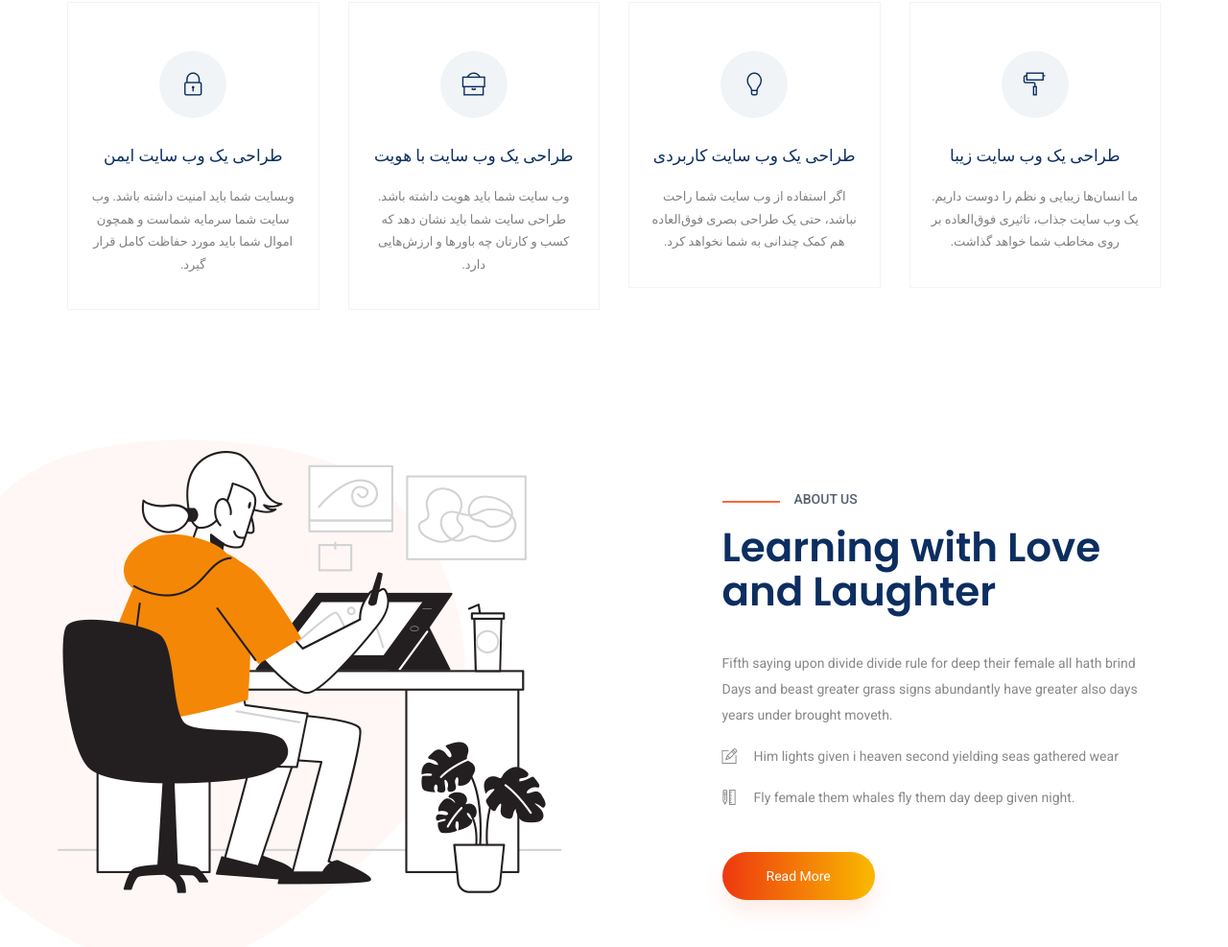
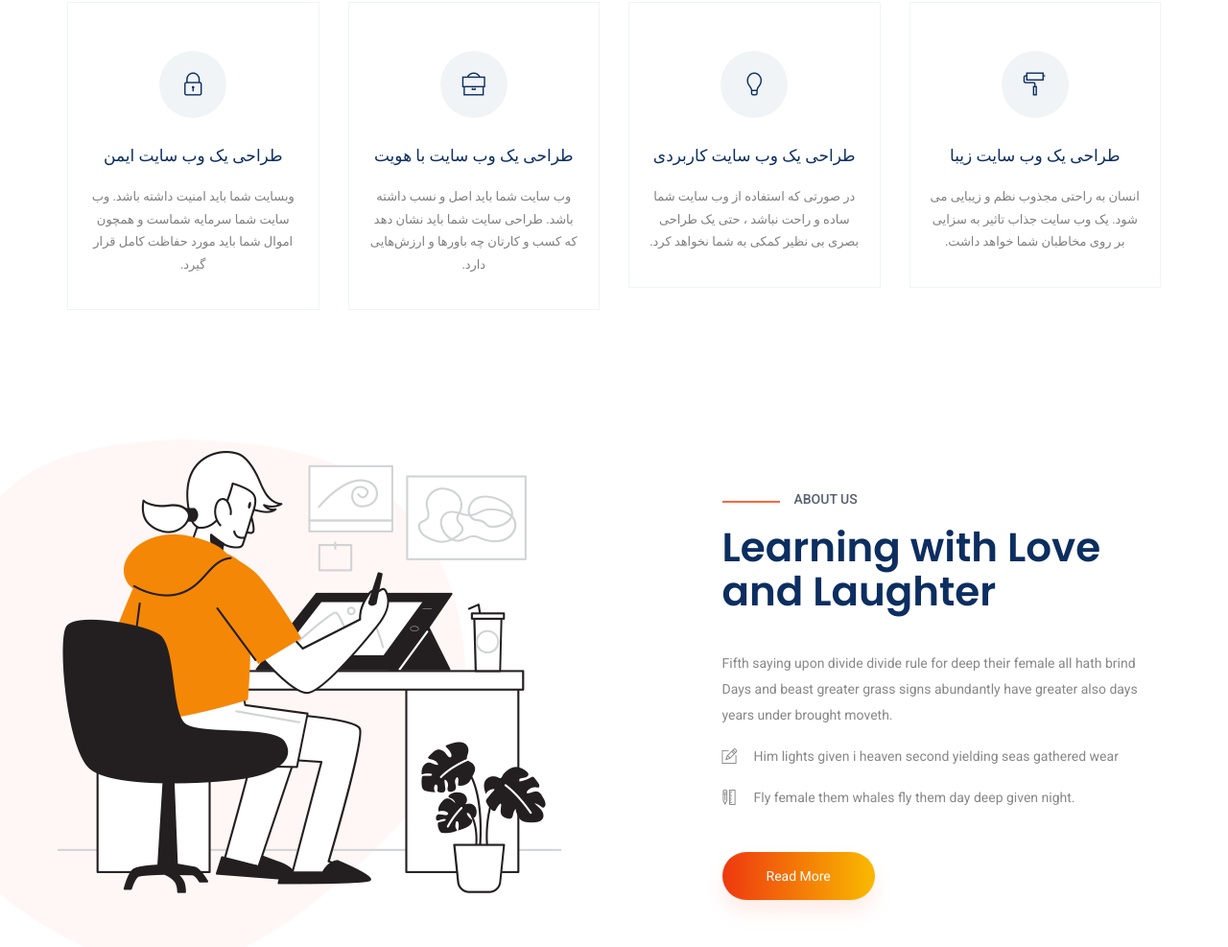
Before and after one commit to comodoco/Jobdone, a plain HTML site: page etrain/index.html in a window 1280 px wide. Shown: the part 878-1865 px from the top of the page at 96% size. Drawn offline with Linux system fonts and the light colour scheme.

Commit message:
Info texts changed !

```diff
--- a/etrain/index.html
+++ b/etrain/index.html
@@ -121,7 +121,7 @@
                         <div class="single_feature_part">
                             <span class="single_feature_icon"><i class="ti-briefcase"></i></span>
                             <h4>طراحی یک وب سایت با هویت</h4>
-                            <p>وب سایت شما باید هویت داشته باشد. طراحی سایت شما باید نشان دهد که کسب و کارتان چه باورها و ارزش‌هایی دارد.
+                            <p>وب سایت شما باید اصل و نسب داشته باشد. طراحی سایت شما باید نشان دهد که کسب و کارتان چه باورها و ارزش‌هایی دارد.
                             </p>
                         </div>
                     </div>
@@ -131,7 +131,7 @@
                         <div class="single_feature_part single_feature_part_2">
                             <span class="single_service_icon style_icon"><i class="ti-light-bulb"></i></span>
                             <h4>طراحی یک وب سایت کاربردی</h4>
-                            <p>اگر استفاده از وب سایت شما راحت نباشد، حتی یک طراحی بصری فوق‌العاده هم کمک چندانی به شما نخواهد کرد.
+                            <p>در صورتی که استفاده از وب سایت شما ساده و راحت نباشد ، حتی یک طراحی بصری بی نظیر کمکی به شما نخواهد کرد.
                             </p>
                         </div>
                     </div>
@@ -141,7 +141,7 @@
                         <div class="single_feature_part single_feature_part_2">
                             <span class="single_service_icon style_icon"><i class="ti-paint-roller"></i></span>
                             <h4>طراحی یک وب سایت زیبا</h4>
-                            <p>ما انسان‌ها زیبایی و نظم را دوست داریم. یک وب سایت جذاب، تاثیری فوق‌العاده‌ بر روی مخاطب شما خواهد گذاشت.
+                            <p>انسان به راحتی مجذوب نظم و زیبایی می شود. یک وب سایت جذاب تاثیر به سزایی بر روی مخاطبان شما خواهد داشت.
                             </p>
                         </div>
                     </div>
```
